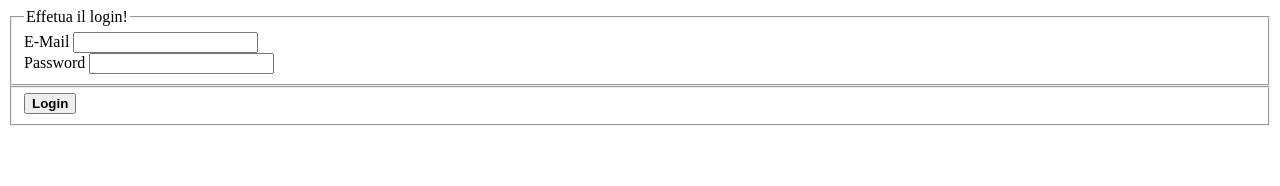
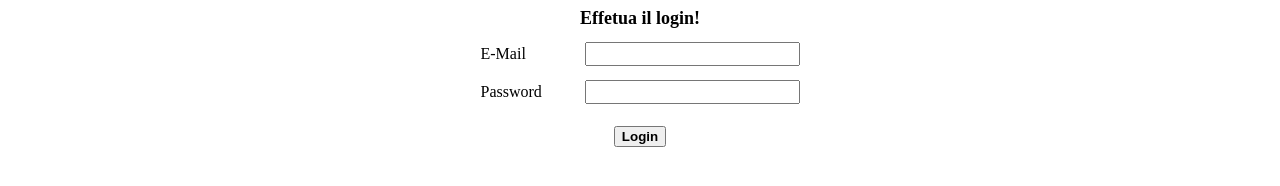
Before and after one commit to Raffaele-Doti/ProgettoPW, a plain HTML site: page login.html in a window 1280 px wide. Drawn offline with Linux system fonts and the light colour scheme.

Commit message:
Aggiunta CSS

```diff
--- a/login.html
+++ b/login.html
@@ -7,13 +7,37 @@
     <meta name="viewport" content="width=device-width, initial-scale=1.0, maximum-scale=1.0, user-scalable=no" />
     <meta name="description" content="Login">
     <meta name="keywords" content="html, unicam">
-    <meta name="author" content="extrategy">
+    <meta name="author" content="ivan">
+
+    <style>
+      label {
+        display: inline-block;
+        text-align:left;
+        width:100px;
+        padding: 10px 0;
+      }
+
+      fieldset{
+        border: none;
+      }
+
+      legend{
+        text-align: center;
+        font-size: large;
+        font-weight: bold;
+
+      }
+
+      input{
+        font-size: medium;
+      }
+</style>
 
 
   </head>
 
   <body>
-     <form action="http://www.google.com/" method="post">
+     <form action="http://www.google.com/" method="post" style="text-align:center">
       <fieldset>
         <legend>Effetua il login!</legend>
         <label for="e-mail">E-Mail</label>
```
